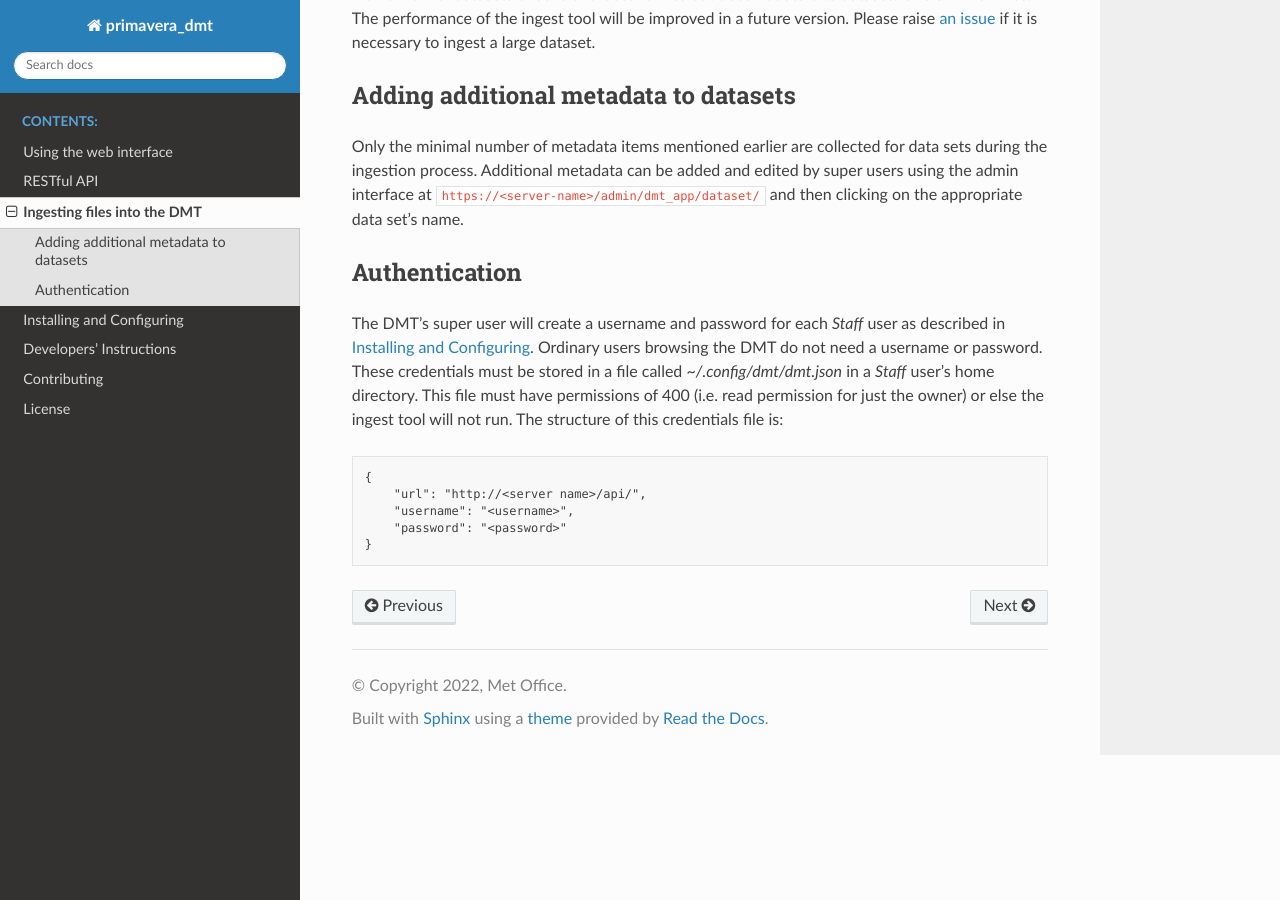
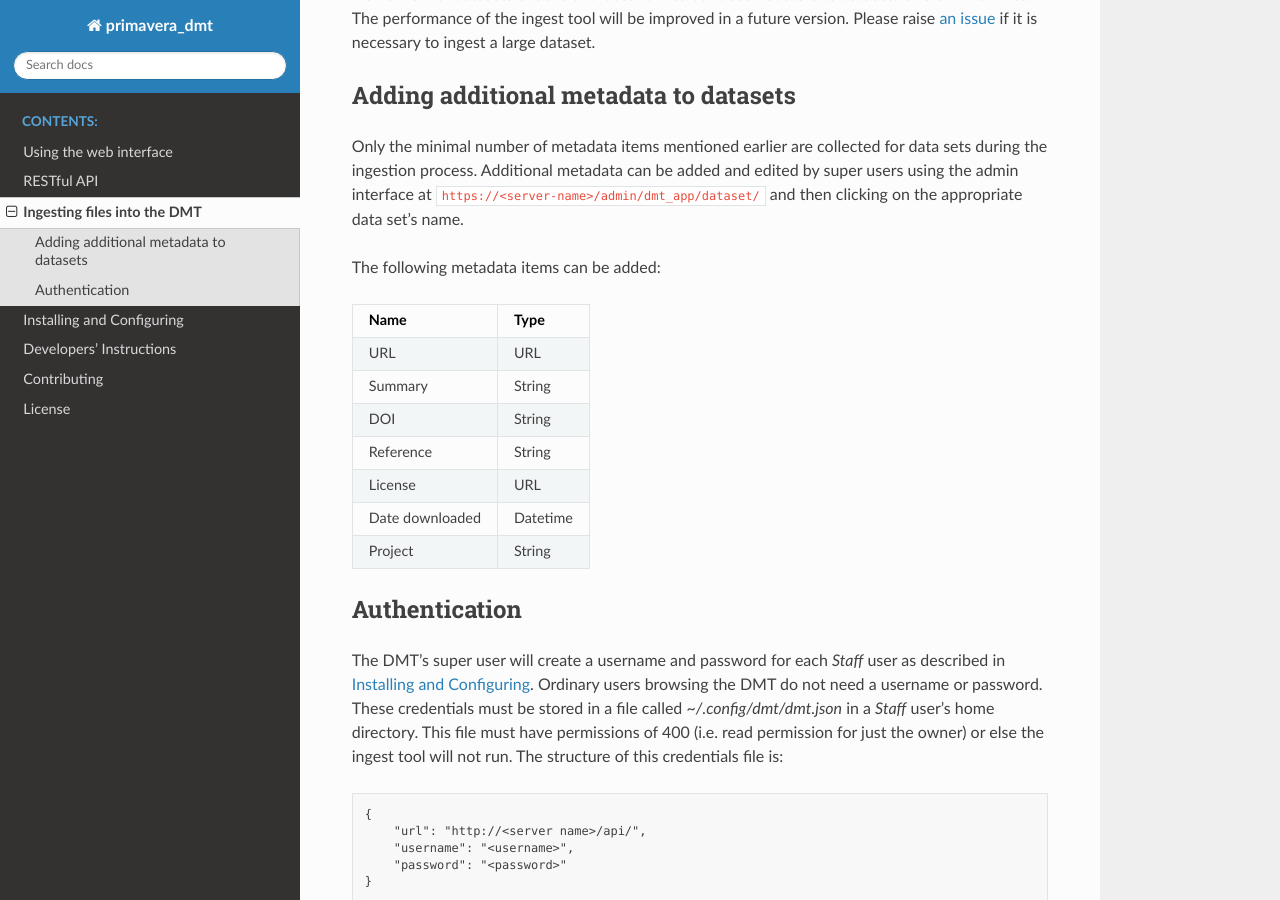
Before and after one commit to MetOffice/primavera-dmt, a Sphinx documentation site: the page built from docs/source/Data_Ingestion.rst, in a window 1280 px wide and 900 px high, scrolled down 1684 px. Built offline with Sphinx 7.4.7 and the Read the Docs theme 2.0.0, drawn with Linux system fonts in a browser that asks for light colours.

Commit message:
Ingest docs (#29)
* Explanation of metadata types

* Link to published docs

```diff
--- a/docs/source/Data_Ingestion.rst
+++ b/docs/source/Data_Ingestion.rst
@@ -84,6 +84,26 @@ during the ingestion process. Additional metadata can be added and edited by sup
 using the admin interface at ``https://<server-name>/admin/dmt_app/dataset/`` and then
 clicking on the appropriate data set's name.
 
+The following metadata items can be added:
+
++-----------------+----------+
+| Name            | Type     |
++=================+==========+
+| URL             | URL      |
++-----------------+----------+
+| Summary         | String   |
++-----------------+----------+
+| DOI             | String   |
++-----------------+----------+
+| Reference       | String   |
++-----------------+----------+
+| License         | URL      |
++-----------------+----------+
+| Date downloaded | Datetime |
++-----------------+----------+
+| Project         | String   |
++-----------------+----------+
+
 Authentication
 ==============
 
```
Also changed, not shown: README.md (+4 -0 lines).
